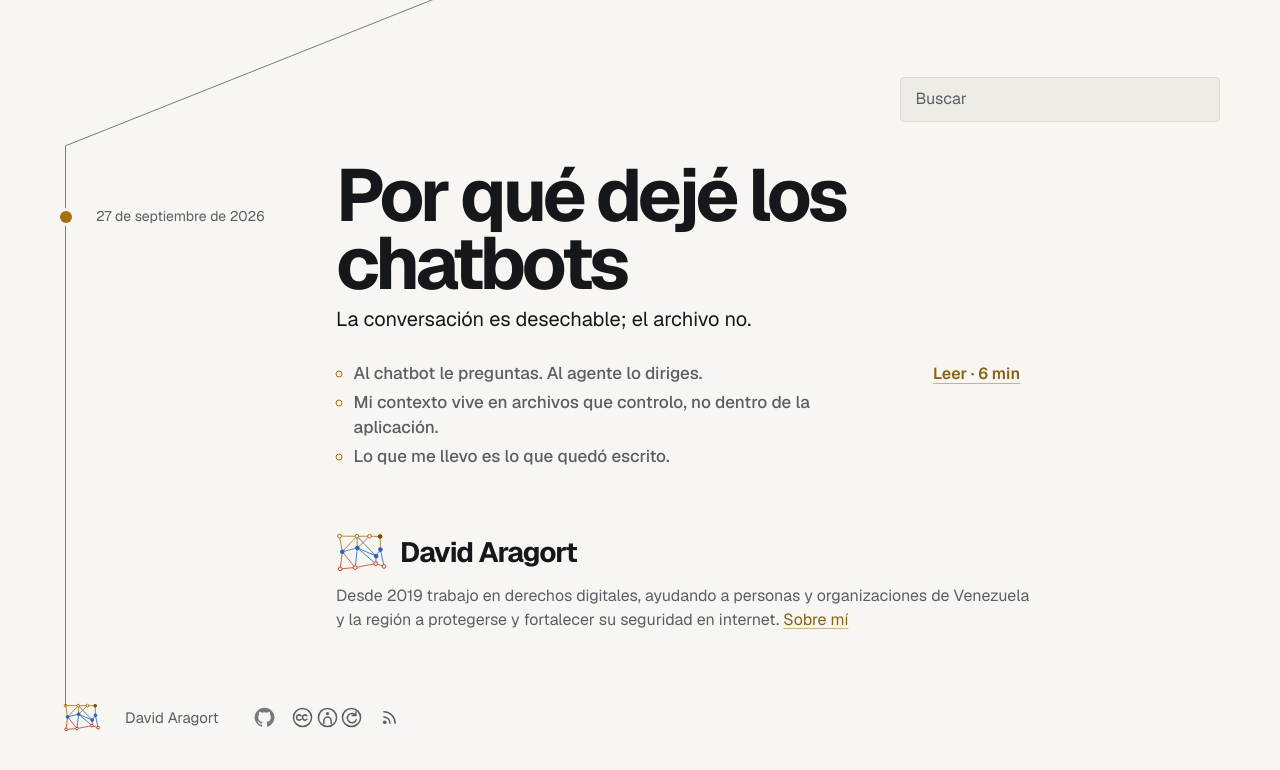
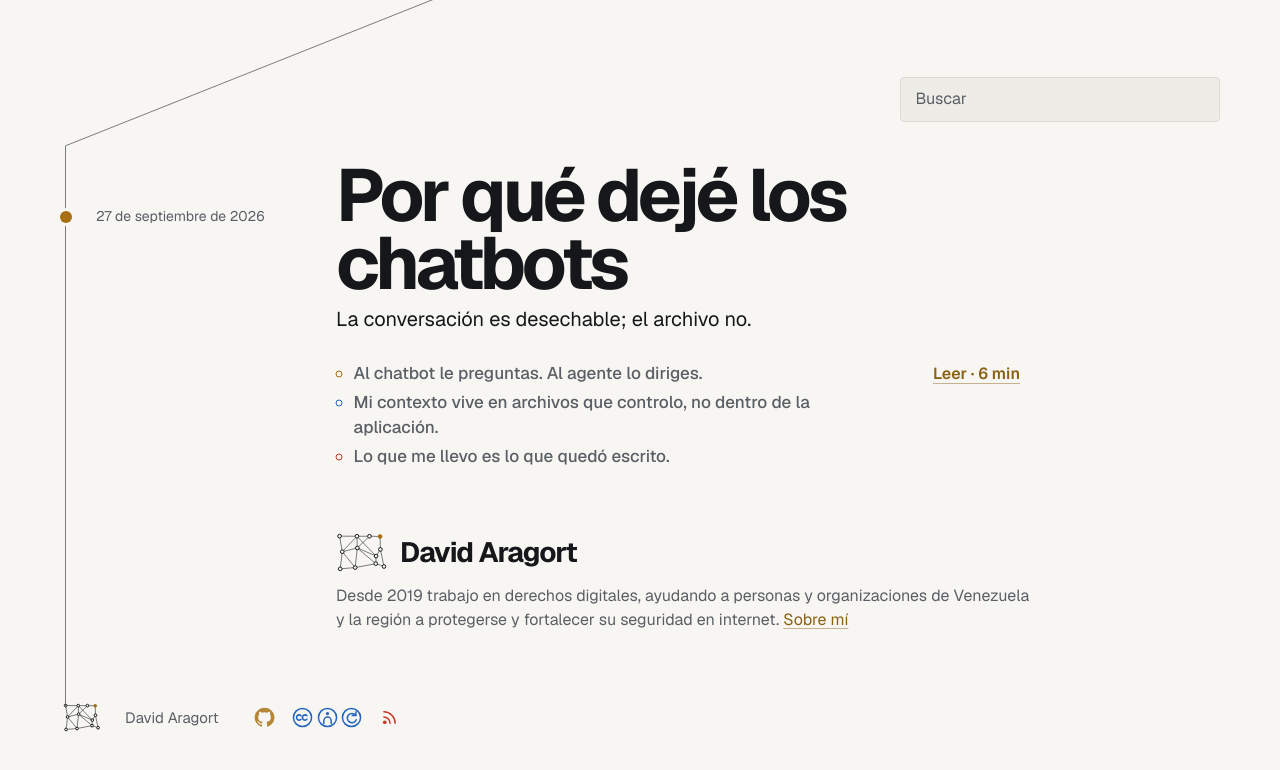
Before and after one commit to dvd117/aragort-blog, an Astro site: page / in a window 1280 px wide. Shown: the part 640-1410 px from the top of the page. Built offline with nearby package versions, Linux system fonts and the light colour scheme; Astro itself is replaced by a stand-in of ours.

Commit message:
feat: the flag moves to the details that have exactly three of something
The marks go back to plain. Three bands on a 38px net is mush -- the colour was
costing the drawing. The flag now lives where the page already has three of
something, and those stay the three whatever hue the post owns:

- the footer's marks: GitHub amarillo, CC azul, RSS rojo, in the order they sit in;
- `---`: the divider is three nodes on two wires, so it is the flag on its side;
- "En corto": exactly three lines now (the schema says so), amarillo, azul, rojo,
  on the post and on the landing alike.

Also: every "Sobre mí" opens the panel, not just the header's. They are found by
where they point, so a new one anywhere is wired up by writing the link. The page
at /sobre-mi/ stays as what a shared link, a crawler and a browser without JS get.

```diff
--- a/src/components/Footer.astro
+++ b/src/components/Footer.astro
@@ -4,26 +4,31 @@
  * net: thin strokes, hollow rings, currentColor. Each carries its words for screen readers
  * and as a tooltip, so nothing is lost by dropping the labels. GitHub keeps its own solid
  * mark, which does not read as a wire drawing.
+ *
+ * There are exactly three of them, so they are the flag: amarillo, azul, rojo, in the
+ * order they sit in. They keep those three whatever hue the page owns -- the footer is
+ * the same footer under every post.
  */
 import Net from './Net.astro';
 import { LICENCE, REPO } from '../lib/licence';
 
 const links = [
-  { href: REPO, label: 'Código de este sitio en GitHub', ext: true, icon: 'github' },
-  { href: LICENCE.url, label: `Licencia ${LICENCE.name}`, ext: true, icon: 'cc', rel: 'license' },
-  { href: '/rss.xml', label: 'Suscríbete por RSS', ext: false, icon: 'rss' },
+  { href: REPO, label: 'Código de este sitio en GitHub', ext: true, icon: 'github', band: '0' },
+  { href: LICENCE.url, label: `Licencia ${LICENCE.name}`, ext: true, icon: 'cc', rel: 'license', band: '1' },
+  { href: '/rss.xml', label: 'Suscríbete por RSS', ext: false, icon: 'rss', band: '2' },
 ] as const;
 ---
 <footer class="site-foot wrap">
-  <span class="foot-mark"><Net name="mark" flag /></span>
+  <span class="foot-mark"><Net name="mark" /></span>
   <div class="foot-text">
     <p>David Aragort</p>
     <ul class="foot-links">
-      {links.map(({ href, label, ext, icon, ...rest }) => (
+      {links.map(({ href, label, ext, icon, band, ...rest }) => (
         <li>
           <a
             href={href}
             title={label}
+            data-band={band}
             rel={[...(ext ? ['noopener', 'noreferrer'] : []), ...('rel' in rest ? [rest.rel] : [])].join(' ') || undefined}
             target={ext ? '_blank' : undefined}
           >
@@ -60,8 +65,13 @@ const links = [
 
   .foot-links { display: flex; align-items: center; gap: .35rem; list-style: none; margin: 0; padding: 0; }
   /* 44px tap targets that still look like small marks. */
-  .foot-links a { display: inline-flex; align-items: center; justify-content: center; min-width: var(--foot-row); min-height: var(--foot-row); color: var(--fg-2); }
-  .foot-links a:hover { color: var(--hue); }
+  .foot-links a { display: inline-flex; align-items: center; justify-content: center; min-width: var(--foot-row); min-height: var(--foot-row); color: var(--fg-2); transition: color 140ms ease; }
+  .foot-links a[data-band="0"] { color: var(--hu-amarillo); }
+  .foot-links a[data-band="1"] { color: var(--hu-azul); }
+  .foot-links a[data-band="2"] { color: var(--hu-rojo); }
+  .foot-links a[data-band="0"]:hover { color: var(--hl-amarillo); }
+  .foot-links a[data-band="1"]:hover { color: var(--hl-azul); }
+  .foot-links a[data-band="2"]:hover { color: var(--hl-rojo); }
   .cc { display: inline-flex; align-items: center; gap: .22rem; }
   /* Drawn like the net: hairlines that do not thicken with the icon's size. */
   .i { display: block; width: var(--foot-icon); height: var(--foot-icon); fill: none; stroke: currentColor; stroke-width: 1.15; stroke-linecap: round; stroke-linejoin: round; vector-effect: non-scaling-stroke; transition: color 140ms ease; }
--- a/src/components/Header.astro
+++ b/src/components/Header.astro
@@ -17,7 +17,7 @@ const { current, netMark = true, minutes, postTitle } = Astro.props;
 <header class="site">
   <div class="row wrap">
     <a class="brand" href="/">
-      <span class:list={['mark', { 'vt-net': netMark }]}><Net name="mark" flag /></span>
+      <span class:list={['mark', { 'vt-net': netMark }]}><Net name="mark" /></span>
       <span class="name"><span>David</span> <span>Aragort</span></span>
     </a>
     {minutes && (
--- a/src/components/Signature.astro
+++ b/src/components/Signature.astro
@@ -20,6 +20,6 @@ interface Props {
 const { thread = false } = Astro.props;
 ---
 <aside class:list={['who', { 'who-thread': thread }]} aria-label="Quién escribe">
-  <p class="who-name"><Net name="mark" flag /><span>David Aragort</span></p>
+  <p class="who-name"><Net name="mark" /><span>David Aragort</span></p>
   <p class="who-text">{WHO} <a href="/sobre-mi/">Sobre mí</a></p>
 </aside>
--- a/src/content.config.ts
+++ b/src/content.config.ts
@@ -18,8 +18,12 @@ const posts = defineCollection({
     title: z.string().min(1),
     description: z.string().optional(),
     draft: z.boolean().optional(),
-    /** "En corto": two or three short lines shown under the title. */
-    resumen: z.array(z.string().min(1)).min(1).max(5).optional(),
+    /**
+     * "En corto": three short lines under the title. Exactly three, because three is the
+     * flag -- the bullets are amarillo, azul, rojo, in order, on the post and on the
+     * landing alike. A post either has the three or has none.
+     */
+    resumen: z.array(z.string().min(1)).length(3).optional(),
   }),
 });
 
--- a/src/lib/rehype-net-divider.ts
+++ b/src/lib/rehype-net-divider.ts
@@ -1,7 +1,8 @@
 /**
- * `---` in Markdown becomes a small net fragment instead of a plain rule:
- * three nodes on two wires, drawn in the post's hue by CSS. Still a separator
- * for assistive tech (role="separator").
+ * `---` in Markdown becomes a small net fragment instead of a plain rule: three nodes on
+ * two wires. It has exactly three of them, so it is the flag laid out sideways --
+ * amarillo, azul, rojo, left to right -- and it stays those three whatever hue the post
+ * it sits in owns. Still a separator for assistive tech (role="separator").
  */
 import type { Element, Root, RootContent } from 'hast';
 
@@ -9,11 +10,12 @@ const svg = (): Element => ({
   type: 'element', tagName: 'svg',
   properties: { viewBox: '0 0 96 16', ariaHidden: 'true', focusable: 'false' },
   children: [
-    { type: 'element', tagName: 'line', properties: { x1: 8, y1: 10, x2: 48, y2: 5 }, children: [] },
-    { type: 'element', tagName: 'line', properties: { x1: 48, y1: 5, x2: 88, y2: 11 }, children: [] },
-    { type: 'element', tagName: 'circle', properties: { cx: 8, cy: 10, r: 3 }, children: [] },
-    { type: 'element', tagName: 'circle', properties: { cx: 48, cy: 5, r: 3, className: ['on'] }, children: [] },
-    { type: 'element', tagName: 'circle', properties: { cx: 88, cy: 11, r: 3 }, children: [] },
+    // A wire takes the band of the node it leaves, so the pair reads left to right.
+    { type: 'element', tagName: 'line', properties: { x1: 8, y1: 10, x2: 48, y2: 5, dataBand: '0' }, children: [] },
+    { type: 'element', tagName: 'line', properties: { x1: 48, y1: 5, x2: 88, y2: 11, dataBand: '1' }, children: [] },
+    { type: 'element', tagName: 'circle', properties: { cx: 8, cy: 10, r: 3, dataBand: '0' }, children: [] },
+    { type: 'element', tagName: 'circle', properties: { cx: 48, cy: 5, r: 3, dataBand: '1', className: ['on'] }, children: [] },
+    { type: 'element', tagName: 'circle', properties: { cx: 88, cy: 11, r: 3, dataBand: '2' }, children: [] },
   ],
 });
 
--- a/src/scripts/drawer.ts
+++ b/src/scripts/drawer.ts
@@ -1,7 +1,10 @@
 /**
- * The header's "Sobre mí" opens the panel instead of leaving the page. The link keeps its
- * href, so without JS, on middle-click and on "open in new tab" it still goes to
- * /sobre-mi/. The URL never changes: the panel is a view of this page, not a place.
+ * Every "Sobre mí" on the page opens the panel instead of leaving -- the header's button
+ * and the one at the end of the signature alike. They are found by where they point, so a
+ * new one anywhere in the site is wired up by writing the link and nothing else.
+ *
+ * Each keeps its href, so without JS, on middle-click and on "open in new tab" it still
+ * goes to /sobre-mi/. The URL never changes: the panel is a view of this page, not a place.
  *
  * Escape, the focus trap and the backdrop are <dialog>'s own. Back closes it as well,
  * because a history entry is pushed while it is open -- without it, the first Back on a
@@ -14,8 +17,9 @@ const CLOSING = 'is-closing';
 
 export function initDrawer(): void {
   const drawer = document.querySelector<HTMLDialogElement>('#sobre-mi');
-  const link = document.querySelector<HTMLAnchorElement>('[data-drawer-open]');
-  if (!drawer || !link || typeof drawer.showModal !== 'function') return;
+  // The header's button is marked; the rest are found by their destination.
+  const links = [...document.querySelectorAll<HTMLAnchorElement>('[data-drawer-open], a[href="/sobre-mi/"], a[href="/sobre-mi"]')];
+  if (!drawer || links.length === 0 || typeof drawer.showModal !== 'function') return;
 
   let threaded = false;
   let pushed = false;
@@ -23,7 +27,7 @@ export function initDrawer(): void {
   const open = () => {
     if (drawer.open) return;
     drawer.showModal();
-    link.setAttribute('aria-expanded', 'true');
+    links.forEach((l) => l.setAttribute('aria-expanded', 'true'));
     // The thread only starts once the panel is on screen; an observer on a closed dialog
     // never fires.
     if (!threaded) { threaded = true; initAbout(drawer); }
@@ -33,7 +37,7 @@ export function initDrawer(): void {
 
   const close = (fromPop = false) => {
     if (!drawer.open) return;
-    link.setAttribute('aria-expanded', 'false');
+    links.forEach((l) => l.setAttribute('aria-expanded', 'false'));
     if (pushed && !fromPop) { pushed = false; history.back(); return; }
     pushed = false;
     if (reduced()) { drawer.close(); return; }
@@ -49,14 +53,16 @@ export function initDrawer(): void {
     drawer.addEventListener('animationend', (e) => { if (e.target === drawer) done(); }, { once: true });
   };
 
-  link.setAttribute('aria-expanded', 'false');
-  link.setAttribute('aria-controls', 'sobre-mi');
-  link.addEventListener('click', (e) => {
-    // Leave the modified clicks alone: they are asking for the page, not the panel.
-    if (e.defaultPrevented || e.button !== 0 || e.metaKey || e.ctrlKey || e.shiftKey || e.altKey) return;
-    e.preventDefault();
-    open();
-  });
+  for (const l of links) {
+    l.setAttribute('aria-expanded', 'false');
+    l.setAttribute('aria-controls', 'sobre-mi');
+    l.addEventListener('click', (e) => {
+      // Leave the modified clicks alone: they are asking for the page, not the panel.
+      if (e.defaultPrevented || e.button !== 0 || e.metaKey || e.ctrlKey || e.shiftKey || e.altKey) return;
+      e.preventDefault();
+      open();
+    });
+  }
 
   drawer.querySelector('[data-drawer-close]')?.addEventListener('click', () => close());
   // Clicking the page behind the panel closes it. A <dialog> stretches under its own
--- a/src/styles/index.css
+++ b/src/styles/index.css
@@ -88,7 +88,11 @@
 .entry.feature .ex { font-size: 1.25rem; color: var(--fg); max-width: 40ch; }
 .teaser { margin: .9rem 0 0; padding: 0 0 0 1.1rem; font: 500 1.0625rem/1.45 var(--ui); color: var(--fg-2); max-width: 44ch; }
 .teaser li + li { margin-top: .3rem; }
-.teaser li::marker { color: var(--hue-ui); }
+/* Three bullets, three bands: "En corto" is the flag in miniature and stays those three
+   under every post. */
+.teaser li:nth-child(1)::marker { color: var(--hu-amarillo); }
+.teaser li:nth-child(2)::marker { color: var(--hu-azul); }
+.teaser li:nth-child(3)::marker { color: var(--hu-rojo); }
 .more { justify-self: start; display: inline-flex; align-items: center; min-height: 44px; margin-top: .8rem; font: 600 1rem/1 var(--ui); color: var(--hue); text-decoration: underline 1px color-mix(in srgb, var(--hue) 45%, transparent); text-underline-offset: .22em; }
 .more:hover { text-decoration-color: var(--hue); text-decoration-thickness: 2px; }
 /* Quién escribe on the landing: the thread runs past it, down to the footer mark. The
```
Also changed, not shown: src/styles/post.css (+15 -5 lines), tests/fixtures/posts/2027-03-14-entrada-de-prueba-con-en-corto.md (+1 -0 lines).
